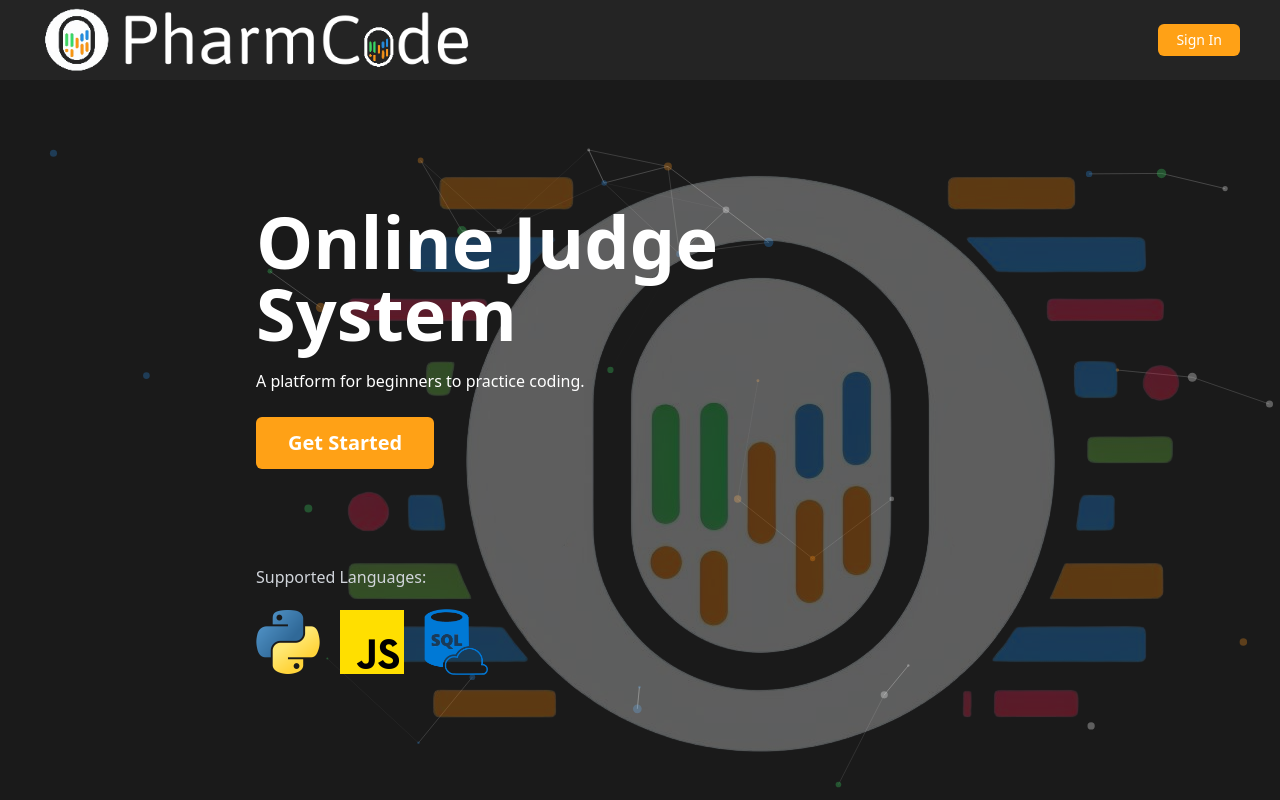
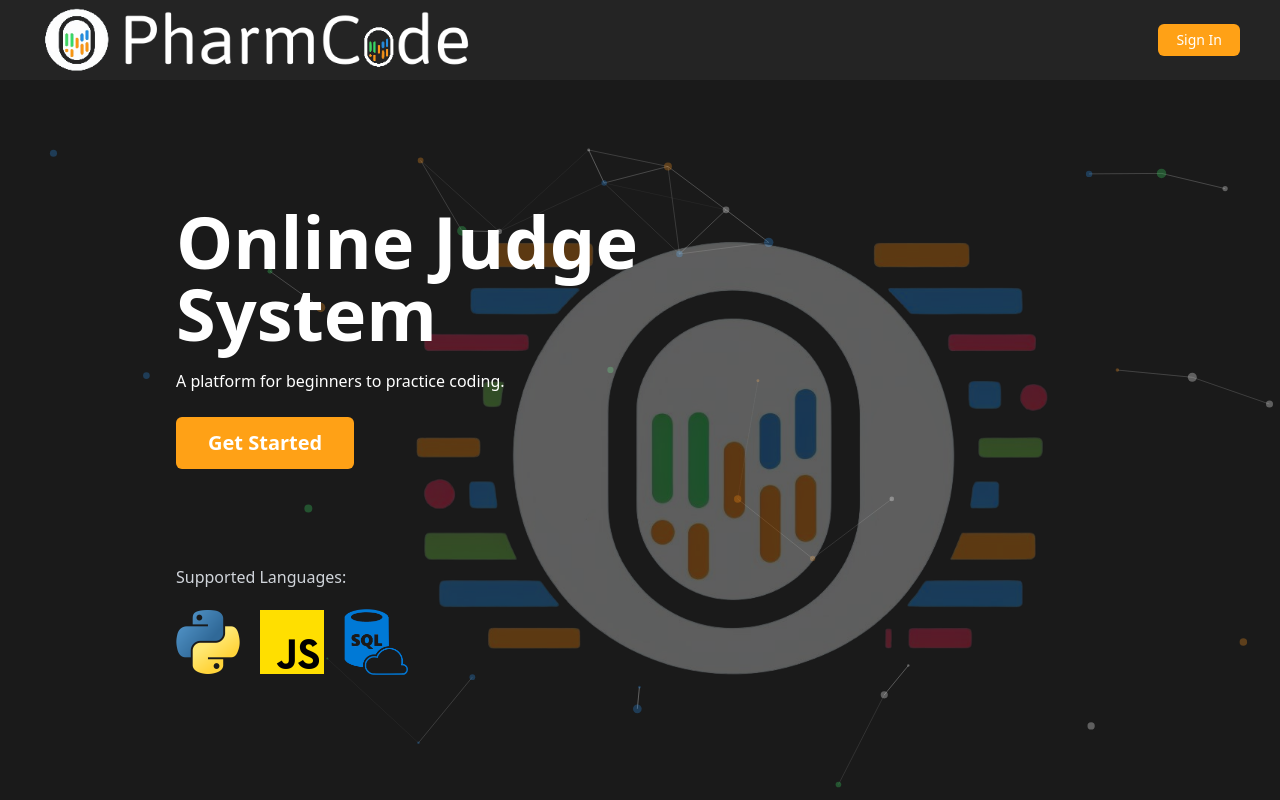
Before and after one commit to MeiFeiChen/pharm-code, a React (Vite) app in the folder client/: page / in a window 1280 px wide. Built offline with nearby package versions, Linux system fonts and the light colour scheme; no server answers.

Commit message:
Modified: size of image at main page

```diff
--- a/client/src/pages/MainPage.jsx
+++ b/client/src/pages/MainPage.jsx
@@ -31,11 +31,11 @@ function MainPage() {
       <div className="z-2">
         <Navbar style={{ zIndex: 2 }}/>
       </div>
-      <div className="flex-grow w-full mx-auto relative bg-[#1A1A1A]">
-        <div className="relative md:absolute md:right-20 md:top-1/2 md:transform md:-translate-y-1/2 z-10 mx-auto ">
-          <img src={`/logo-large.png`} className="opacity-30 transition-opacity  md:w-auto "/>
+      <div className="flex-grow w-full relative bg-[#1A1A1A]">
+        <div className="relative md:absolute md:right-0 md:top-1/2 md:transform md:-translate-y-1/2 z-10">
+          <img src={`/logo-large.png`} className="opacity-30 transition-opacity  md:w-3/4 "/>
         </div>
-        <div className="p-20 h-full flex flex-col justify-center xl:ml-44 relative z-30">
+        <div className="h-full flex flex-col justify-center xl:ml-44 relative z-30">
           <h1 className="text-4xl font-bold mb-5 text-white md:text-start md:text-7xl text-center">
                   Online Judge <br />
                   System
```
